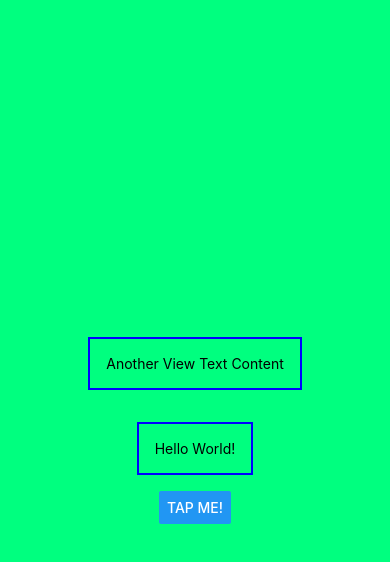
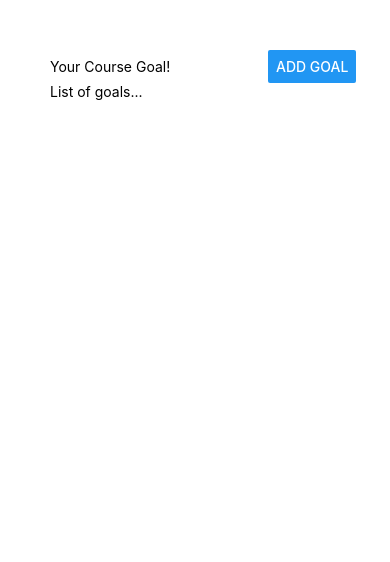
Before and after one commit to blaker859/RNCourse, a React Native app: screen / in a window 390 px wide. Shown: the top 562 px of the page. Built offline with nearby package versions, Linux system fonts and the light colour scheme.

Commit message:
playing with flexbox

```diff
--- a/App.js
+++ b/App.js
@@ -1,28 +1,28 @@
-import { StyleSheet, Text, View, Button } from "react-native";
+import { StyleSheet, Text, View, Button, TextInput } from "react-native";
 
 export default function App() {
   return (
-    <View style={styles.container}>
+    <View style={styles.appContainer}>
+      <View style={styles.inputContainer}>
+        <TextInput placeholder="Your Course Goal!" />
+        <Button title="Add Goal" />
+      </View>
       <View>
-        <Text style={styles.dummyText}>Another View Text Content</Text>
+        <Text>List of goals...</Text>
       </View>
-      <Text style={styles.dummyText}>Hello World!</Text>
-      <Button title="Tap Me!" />
     </View>
   );
 }
 
 const styles = StyleSheet.create({
-  container: {
-    flex: 1,
-    backgroundColor: "springgreen",
-    alignItems: "center",
-    justifyContent: "center",
+  appContainer: {
+    padding: 50,
   },
-  dummyText: {
-    margin: 16,
-    padding: 16,
-    borderWidth: 2,
-    borderColor: "blue",
+  inputContainer: {
+    flexDirection: "row",
+    justifyContent: "space-between",
+  },
+  textInput: {
+    borderWidth: "#CCCCCC",
   },
 });
```
